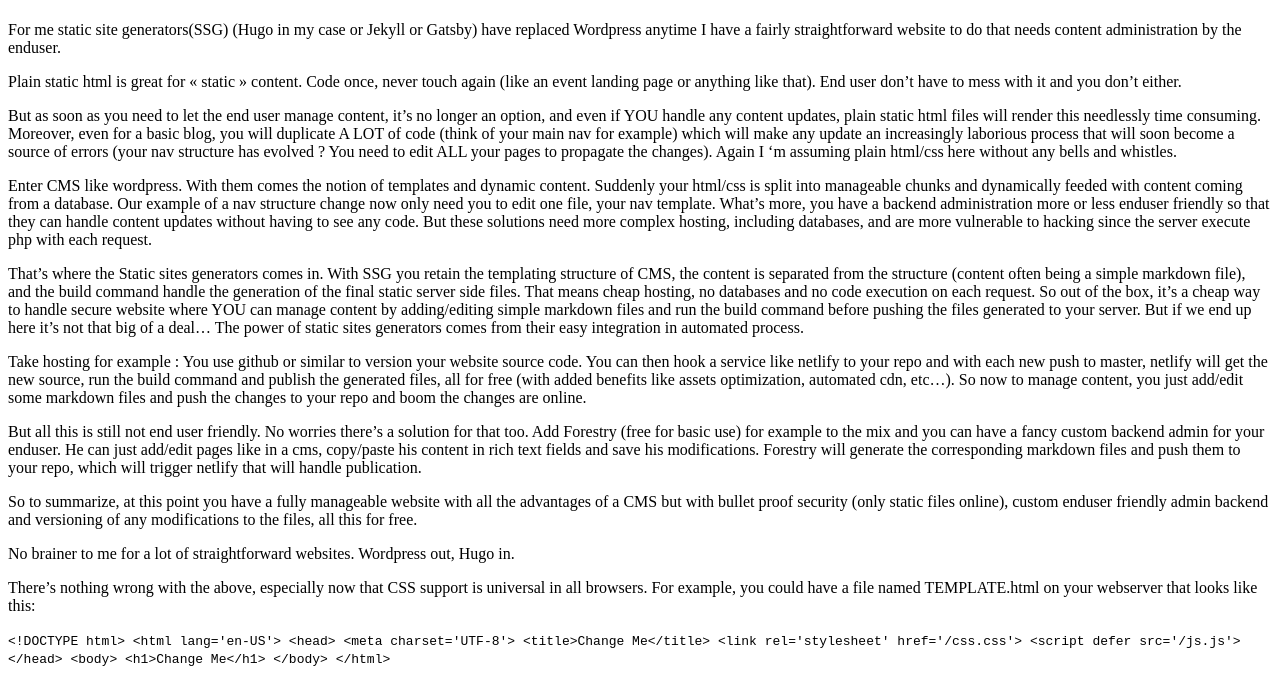
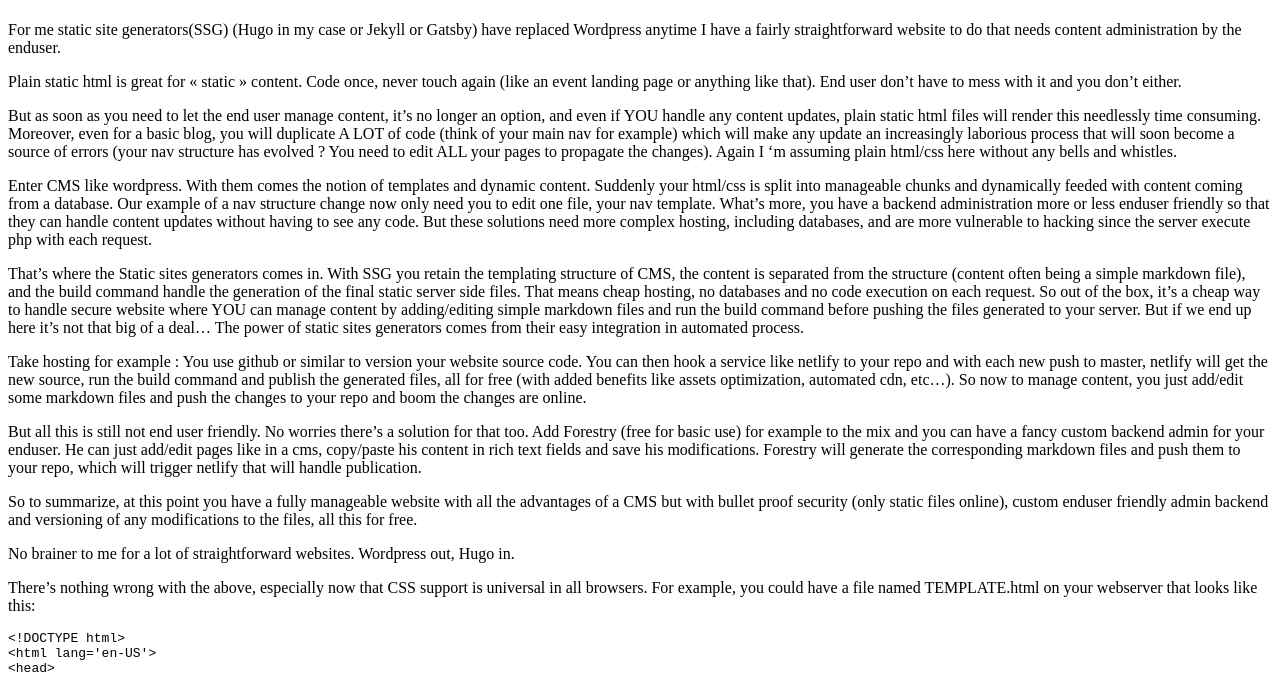
Before and after one commit to bestjobs/bestjobs, a plain HTML site: page index.html in a window 1280 px wide. Shown: the part 59-735 px from the top of the page. Drawn offline with Linux system fonts and the light colour scheme.

Commit message:
Update index.html

```diff
--- a/index.html
+++ b/index.html
@@ -20,7 +20,7 @@
 <p>No brainer to me for a lot of straightforward websites. Wordpress out, Hugo in.</p>
 
 <p>There’s nothing wrong with the above, especially now that CSS support is universal in all browsers. For example, you could have a file named TEMPLATE.html on your webserver that looks like this:</p>
-<code>&lt;!DOCTYPE html&gt;
+<div class="language-plaintext highlighter-rouge"><div class="highlight"><pre class="highlight"><code>&lt;!DOCTYPE html&gt;
 &lt;html lang='en-US'&gt;
 &lt;head&gt;
     &lt;meta charset='UTF-8'&gt;
```
